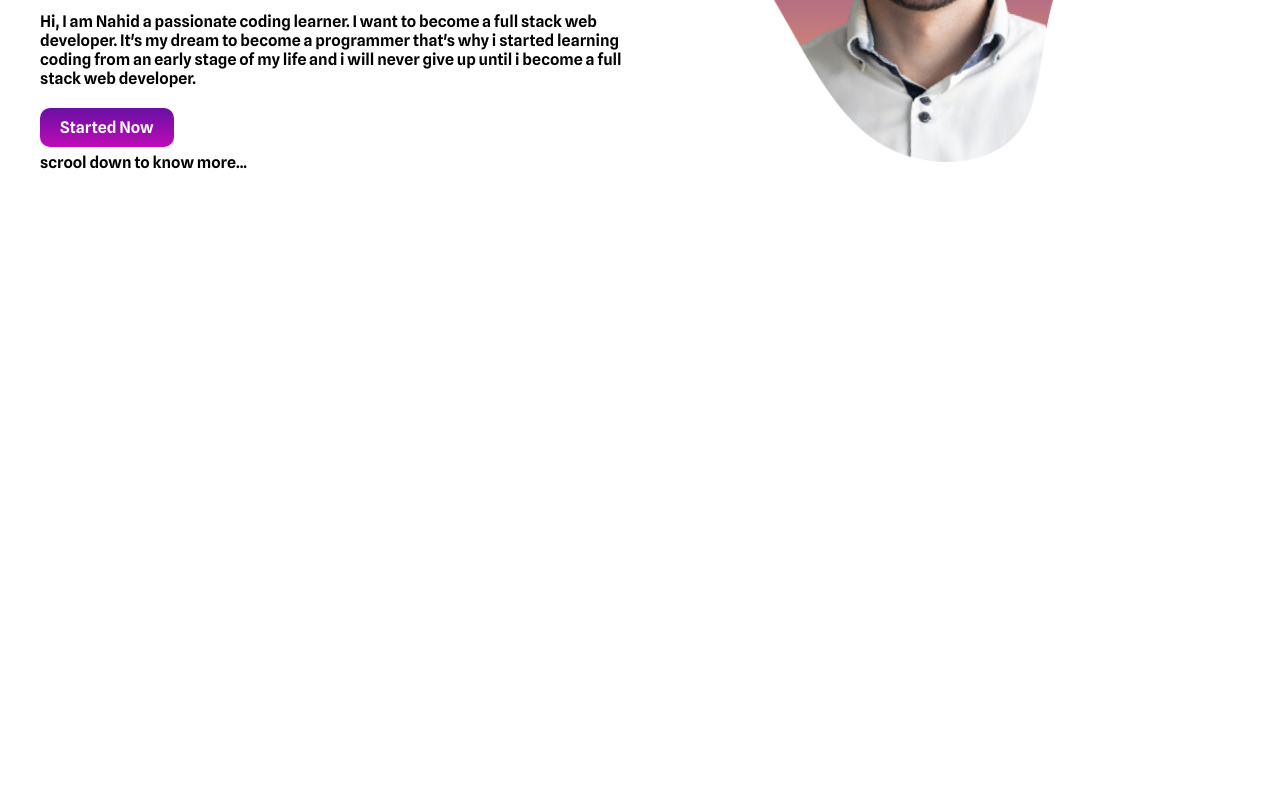
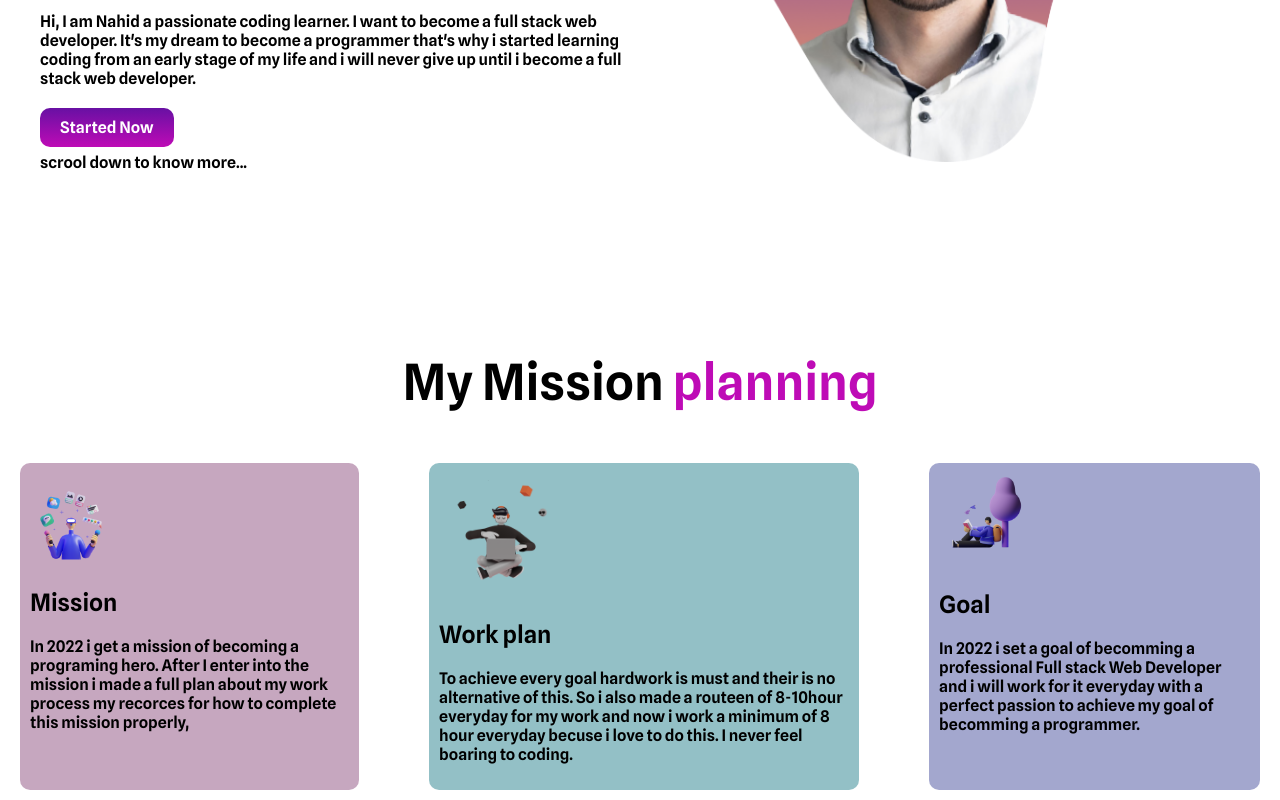
Before and after one commit to nahid770/my-mission2022, a plain HTML site: page index.html in a window 1280 px wide. Shown: the part 308-1108 px from the top of the page. Before the commit the page ends 800 px from the top, so only its background shows below. Drawn offline with Linux system fonts and the light colour scheme.

Commit message:
header added

```diff
--- a/index.html
+++ b/index.html
@@ -26,7 +26,40 @@
     </div>
     </section>
 
+<section  class="header section">
+<h1 class="align-style">My Mission <span class=" align-style half-2ndtext-color">planning</span>  </h1>
 
+
+<div class="flexible-container" >
+
+<div class="inner-div">
+    <img src="./mission-2022-main/images/illustrators/ill-1.png" alt="">
+    <h2>Mission</h2>
+<p>In 2022 i get a mission of becoming a programing hero. After I enter into the mission i made a full plan about my work process my recorces for how to complete this mission properly, </p>
+
+</div>
+
+<div class="inner-div2">
+    <img src="./mission-2022-main/images/illustrators/ill-2.png" alt="">
+<h2>Work plan</h2>
+<p>To achieve every goal hardwork is must and their is no alternative of this. So i also made a routeen of 8-10hour everyday for my work and now i work a minimum of 8 hour everyday becuse i love to do this. I never feel boaring to coding.</p>
+
+</div>
+
+<div class="inner-div3">
+    <img src="./mission-2022-main/images/illustrators/ill-3.png" alt="">
+<h2>Goal</h2>
+<p>In 2022 i set a goal of becomming a professional Full stack Web Developer and i will work for it everyday with a perfect passion to achieve my goal of becomming a programmer.</p>
+
+
+</div>
+
+</div>
+</section>
+
+<section>
+
+</section>
 
 </body>
 </html>
--- a/style.css
+++ b/style.css
@@ -1,3 +1,6 @@
+
+/* first section start */
+
 body{
     font-family: 'Karla', sans-serif;
 font-family: 'Open Sans', sans-serif;
@@ -12,15 +15,13 @@ margin: 0;
     color: rgb(190, 11, 182);
 }
 .banner-section{
+margin-bottom: 150px;
 
 }
 .style-header{
     font-size: 35px;
   border-left: 5px solid rgb(190, 11, 182);
   border-radius: 5px;
-
-
-
 }
 .half-width p{
     margin-bottom: 30px;
@@ -42,3 +43,47 @@ margin: 0;
   padding: 10px 20px;
   font-weight: 400;
 }
+/* first section end */
+
+/* second section start */
+.header section{
+    margin-bottom: 100px;
+}
+.align-style{
+    text-align: center;
+    font-size: 50px;
+}
+
+.half-2ndtext-color{
+    color:rgb(190, 11, 182) ;
+ }
+.flexible-container{
+    display: flex;
+
+}
+.flexible-container img{
+width: 30%;
+}
+.flexible-container p{
+
+}
+.inner-div{
+    background-color: rgba(139, 75, 123, 0.486);
+    border-radius: 10px;
+    margin: 10px 20px;
+    padding: 10px 10px;
+
+}
+.inner-div2{
+    background-color: rgba(34, 126, 138, 0.486);
+    border-radius: 10px;
+    margin: 10px 50px;
+    padding: 10px 10px;
+
+}
+.inner-div3{
+    background-color: rgba(38, 49, 139, 0.425);
+    border-radius: 10px;
+    margin: 10px 20px;
+    padding: 10px 10px;
+}
```
Also changed, not shown: mission-2022-main/images/illustrators/ill-1.png (renamed from mission-2022-main/images/illustrators/illustrator-1.png), mission-2022-main/images/illustrators/ill-2.png (renamed from mission-2022-main/images/illustrators/illustrator-2.png), mission-2022-main/images/illustrators/ill-3.png (renamed from mission-2022-main/images/illustrators/illustrator-3.png).
